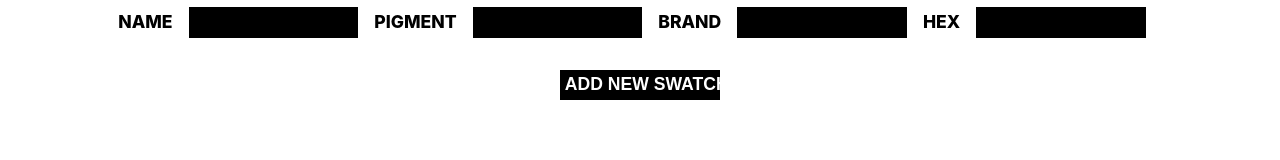
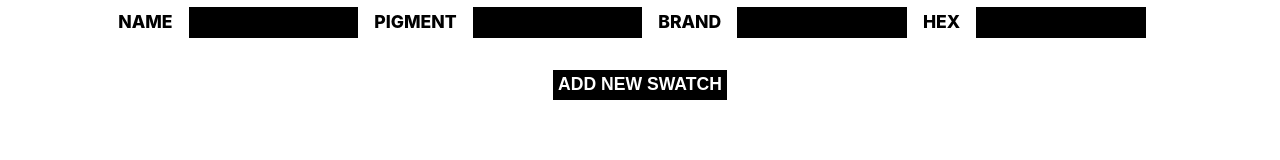
Before and after one commit to jewellscott/react-swatches, a React (Create React App) app: page / in a window 1280 px wide. Shown: the part 503-663 px from the top of the page. Built offline with nearby package versions, Linux system fonts and the light colour scheme.

Commit message:
Fix addSwatch

```diff
--- a/src/App.js
+++ b/src/App.js
@@ -37,7 +37,7 @@ function App() {
     e.preventDefault();
     const updateSwatches = [
       formData,
-      ...paints
+      ...swatches
     ]
 
     setSwatches(updateSwatches);
--- a/src/index.css
+++ b/src/index.css
@@ -117,5 +117,4 @@ form .btn {
   color: white;
   font-size: 1.1rem;
   font-weight: 600;
-  max-width: 10rem;
 }
```
